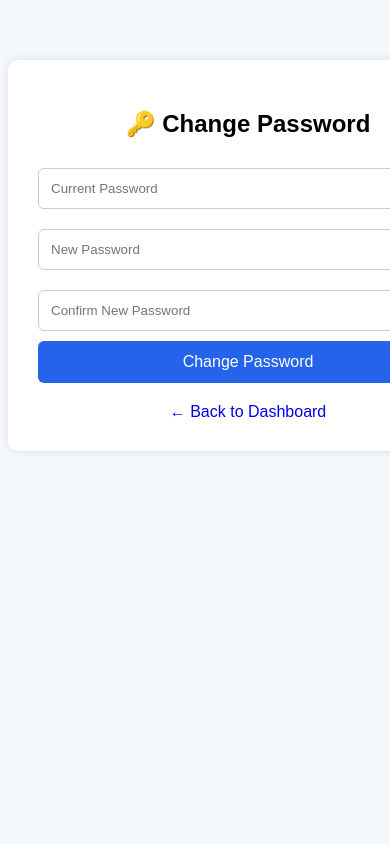
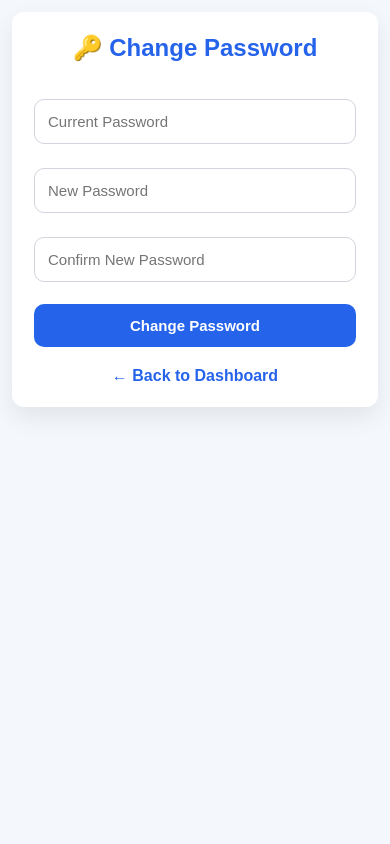
Before and after one commit to rounakraj06/AttendX, a Django app: page /teacher_change_password/ in a window 390 px wide; the page is wider, and only the part inside the window is pictured. Run offline with Django 5.2, Linux system fonts and the light colour scheme; a user stored in the database is signed in.

Commit message:
Update manual attendance and teacher password pages

```diff
--- a/templates/teacher_change_password.html
+++ b/templates/teacher_change_password.html
@@ -10,43 +10,66 @@
 
 <style>
 
+*{
+margin:0;
+padding:0;
+box-sizing:border-box;
+font-family:'Poppins',sans-serif;
+}
+
 body{
 background:#f4f7fb;
-font-family:Arial,sans-serif;
+display:flex;
+justify-content:center;
+align-items:center;
+min-height:100vh;
+padding:30px;
 }
 
 .container{
-width:420px;
-margin:60px auto;
+width:100%;
+max-width:520px;
 background:#fff;
-padding:30px;
-border-radius:10px;
-box-shadow:0 0 10px rgba(0,0,0,.1);
+padding:35px;
+border-radius:15px;
+box-shadow:0 10px 25px rgba(0,0,0,.08);
 }
 
 h2{
 text-align:center;
-margin-bottom:20px;
+margin-bottom:25px;
+color:#2563eb;
+font-size:28px;
 }
 
 input{
 width:100%;
-padding:12px;
-margin:10px 0;
-border:1px solid #ccc;
-border-radius:6px;
-box-sizing:border-box;
+padding:14px;
+margin:12px 0;
+border:1px solid #d1d5db;
+border-radius:10px;
+font-size:15px;
+outline:none;
+transition:.3s;
+}
+
+input:focus{
+border-color:#2563eb;
+box-shadow:0 0 0 3px rgba(37,99,235,.15);
 }
 
 button{
 width:100%;
-padding:12px;
+padding:14px;
+margin-top:10px;
 background:#2563eb;
-color:white;
+color:#fff;
 border:none;
-border-radius:6px;
+border-radius:10px;
+font-size:16px;
+font-weight:600;
 cursor:pointer;
-font-size:16px;
+transition:.3s;
 }
 
 button:hover{
@@ -54,10 +77,11 @@ background:#1d4ed8;
 }
 
 .message{
-padding:10px;
-margin-bottom:15px;
-border-radius:6px;
+padding:12px;
+margin-bottom:18px;
+border-radius:10px;
 text-align:center;
+font-weight:600;
 }
 
 .success{
@@ -75,7 +99,42 @@ display:block;
 text-align:center;
 margin-top:20px;
 text-decoration:none;
+color:#2563eb;
+font-weight:600;
 }
+
+.back:hover{
+text-decoration:underline;
+}
+
+/* Mobile */
+
+@media(max-width:768px){
+
+body{
+padding:12px;
+align-items:flex-start;
+}
+
+.container{
+max-width:100%;
+padding:22px;
+border-radius:12px;
+}
+
+h2{
+font-size:24px;
+}
+
+input,
+button{
+font-size:15px;
+padding:13px;
+}
+
+}
+
+
 
 </style>
 
```
Also changed, not shown: templates/manual_attendance.html (+19 -1 lines).
